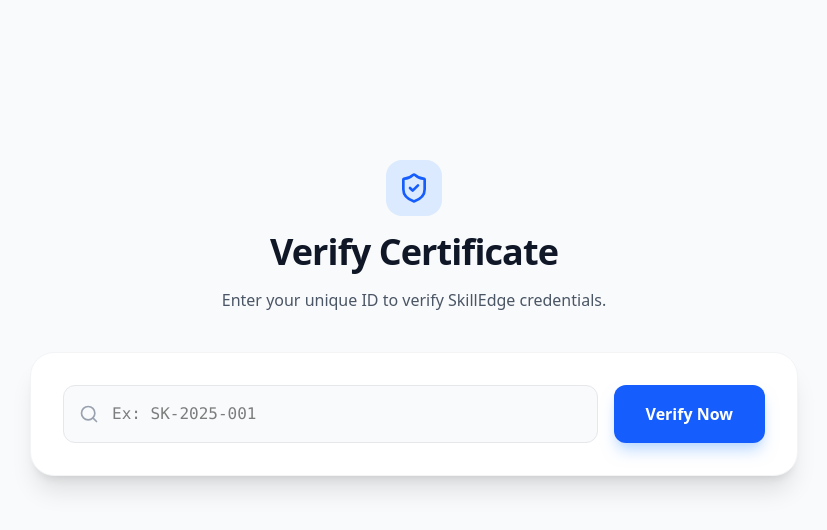
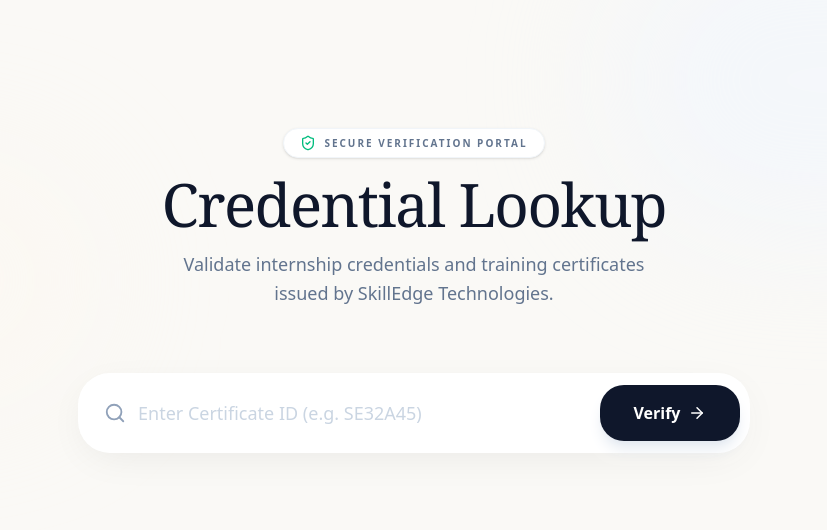
Before and after one commit to ponsankar-R/SET, a Next.js app: page /verify in a window 1280 px wide. Shown: the top 530 px of the page, without its empty margins (226-1053 px from the left). Built offline with nearby package versions, Linux system fonts and the light colour scheme.

Commit message:
verification update

```diff
--- a/app/verify/page.tsx
+++ b/app/verify/page.tsx
@@ -1,123 +1,176 @@
 "use client";
-import React, { useState } from 'react';
-import { Search, CheckCircle, XCircle, Award, ShieldCheck } from 'lucide-react';
-
-// --- HARDCODED DATA ---
-// Add your student records here directly.
-// This prevents "File Not Found" errors during GitHub/Vercel builds.
-const VALID_CERTIFICATES = [
-  {
-    id: "SK-2025-001",
-    name: "John Doe",
-    domain: "Web Development",
-    date: "October 2025",
-    grade: "A+"
-  },
-  {
-    id: "SK-2025-002",
-    name: "Jane Smith",
-    domain: "Python for AI",
-    date: "November 2025",
-    grade: "O"
-  }
-];
+import React, { useState, useEffect } from 'react';
+import { Search, CheckCircle, XCircle, Award, ShieldCheck, Calendar, BookOpen, User, ArrowRight, Loader2 } from 'lucide-react';
 
 interface Certificate {
   id: string;
   name: string;
+  regNo: string;
+  college: string;
   domain: string;
-  date: string;
+  period: string;
+  issueDate: string;
   grade: string;
+  type: string;
 }
 
 export default function VerifyPage() {
   const [certId, setCertId] = useState("");
   const [result, setResult] = useState<Certificate | null>(null);
   const [hasSearched, setHasSearched] = useState(false);
+  const [loading, setLoading] = useState(false);
 
-  const handleVerify = (e: React.FormEvent) => {
+  const handleVerify = async (e: React.FormEvent) => {
     e.preventDefault();
     if (!certId.trim()) return;
 
-    setHasSearched(true);
-    // Searching the hardcoded array
-    const found = VALID_CERTIFICATES.find(
-      c => c.id.toLowerCase() === certId.toLowerCase().trim()
-    );
-    setResult(found || null);
+    setLoading(true);
+    setHasSearched(false);
+
+    try {
+      // Fetching from the /public folder directly
+      const response = await fetch('/certificates.json');
+      if (!response.ok) throw new Error("Database not found");
+
+      const certificateData: Certificate[] = await response.json();
+
+      // Artificial delay to make it feel like a "Secure Search"
+      setTimeout(() => {
+        const found = certificateData.find(
+          (c) => c.id.toLowerCase() === certId.toLowerCase().trim()
+        );
+        setResult(found || null);
+        setLoading(false);
+        setHasSearched(true);
+      }, 800);
+
+    } catch (error) {
+      console.error("Error fetching certificates:", error);
+      setLoading(false);
+    }
   };
 
   return (
-    <div className="min-h-screen bg-gray-50 pt-40 pb-20 px-4">
-      <div className="max-w-3xl mx-auto">
+    <div className="min-h-screen bg-[#faf9f6] text-slate-900 font-sans selection:bg-orange-100">
+      {/* Visual Background Glows */}
+      <div className="fixed inset-0 overflow-hidden pointer-events-none">
+        <div className="absolute -top-[10%] -right-[5%] w-[40%] h-[40%] bg-blue-50/50 rounded-full blur-3xl"></div>
+        <div className="absolute top-[20%] -left-[5%] w-[30%] h-[30%] bg-orange-50/40 rounded-full blur-3xl"></div>
+      </div>
+
+      <div className="relative max-w-4xl mx-auto pt-32 pb-20 px-6">
+
         {/* Header Section */}
-        <div className="text-center mb-10">
-          <div className="inline-flex items-center justify-center p-3 bg-blue-100 text-blue-600 rounded-2xl mb-4">
-            <ShieldCheck size={32} />
+        <div className="text-center mb-16 space-y-4">
+          <div className="inline-flex items-center gap-2 px-4 py-1.5 rounded-full bg-white border border-slate-100 shadow-sm mb-4">
+            <ShieldCheck size={16} className="text-emerald-500" />
+            <span className="text-[10px] font-bold tracking-[0.2em] uppercase text-slate-500">Secure Verification Portal</span>
           </div>
-          <h1 className="text-3xl md:text-4xl font-black text-gray-900 mb-4 tracking-tight">
-            Verify Certificate
-          </h1>
-          <p className="text-gray-600">Enter your unique ID to verify SkillEdge credentials.</p>
+          <h1 className="text-5xl md:text-6xl font-serif tracking-tight text-slate-900">Credential Lookup</h1>
+          <p className="text-slate-500 text-lg max-w-lg mx-auto leading-relaxed">
+            Validate internship credentials and training certificates issued by SkillEdge Technologies.
+          </p>
         </div>
 
-        {/* Search Box */}
-        <div className="bg-white p-6 md:p-8 rounded-3xl shadow-xl border border-gray-100 mb-8">
-          <form onSubmit={handleVerify} className="flex flex-col md:flex-row gap-4">
-            <div className="relative flex-grow">
-              <Search className="absolute left-4 top-1/2 -translate-y-1/2 text-gray-400" size={20} />
+        {/* Search Input Section */}
+        <div className="max-w-2xl mx-auto mb-16">
+          <form onSubmit={handleVerify} className="group relative">
+            <div className={`
+              flex items-center gap-3 p-2 bg-white rounded-[2rem] shadow-[0_10px_40px_-10px_rgba(0,0,0,0.08)]
+              border-2 transition-all duration-300
+              ${loading ? 'border-orange-200' : 'border-transparent group-focus-within:border-slate-200'}
+            `}>
+              <div className="pl-4 text-slate-400">
+                <Search size={22} />
+              </div>
               <input
                 type="text"
-                placeholder="Ex: SK-2025-001"
-                className="w-full pl-12 pr-4 py-4 bg-gray-50 border border-gray-200 rounded-xl focus:ring-2 focus:ring-blue-500 outline-none transition-all font-mono"
+                placeholder="Enter Certificate ID (e.g. SE32A45)"
+                className="flex-grow bg-transparent border-none focus:ring-0 text-lg py-4 placeholder:text-slate-300 font-medium"
                 value={certId}
                 onChange={(e) => setCertId(e.target.value)}
               />
+              <button
+                type="submit"
+                disabled={loading}
+                className="bg-slate-900 text-white px-8 py-4 rounded-[1.5rem] font-bold hover:bg-slate-800 transition-all active:scale-95 flex items-center gap-2 shadow-lg shadow-slate-200 disabled:opacity-50 min-w-[140px] justify-center"
+              >
+                {loading ? <Loader2 className="animate-spin" size={20} /> : 'Verify'}
+                {!loading && <ArrowRight size={18} />}
+              </button>
             </div>
-            <button
-              type="submit"
-              className="px-8 py-4 bg-blue-600 text-white font-bold rounded-xl hover:bg-blue-700 transition-all shadow-lg shadow-blue-200"
-            >
-              Verify Now
-            </button>
           </form>
         </div>
 
-        {/* Result Section */}
+        {/* Dynamic Results Rendering */}
         {hasSearched && (
-          <div className="animate-in fade-in slide-in-from-bottom-4 duration-500">
+          <div className="animate-in fade-in slide-in-from-bottom-8 duration-700">
             {result ? (
-              <div className="bg-white overflow-hidden rounded-3xl shadow-2xl border-2 border-green-100">
-                <div className="bg-green-600 p-4 text-white flex items-center justify-center gap-2">
-                  <CheckCircle size={20} />
-                  <span className="font-bold uppercase tracking-wider text-sm">Valid Credential</span>
+              <div className="bg-white rounded-[3rem] border border-slate-100 shadow-[0_50px_100px_-20px_rgba(0,0,0,0.06)] overflow-hidden">
+
+                {/* Upper Status Bar */}
+                <div className="bg-emerald-500/5 px-8 py-5 border-b border-emerald-100/50 flex items-center justify-between">
+                  <div className="flex items-center gap-3 text-emerald-600">
+                    <div className="w-2.5 h-2.5 rounded-full bg-emerald-500 animate-pulse"></div>
+                    <span className="text-xs font-black uppercase tracking-widest">Valid Credential</span>
+                  </div>
+                  <span className="text-[10px] font-mono bg-white px-3 py-1 rounded-md border border-slate-100 shadow-sm uppercase">Auth_ID: {result.id}</span>
                 </div>
-                <div className="p-8 md:p-12 flex flex-col md:flex-row items-center gap-8">
-                  <div className="w-24 h-24 bg-yellow-50 rounded-full flex items-center justify-center text-yellow-600 border border-yellow-100">
-                    <Award size={48} />
-                  </div>
-                  <div className="flex-grow text-center md:text-left">
-                    <h2 className="text-3xl font-black text-gray-900 mb-1">{result.name}</h2>
-                    <p className="text-blue-600 font-bold mb-4">{result.domain} Intern</p>
 
-                    <div className="grid grid-cols-2 gap-6">
+                <div className="p-10 md:p-16">
+                  <div className="flex flex-col md:flex-row gap-16">
+                    {/* Badge Visual Section */}
+                    <div className="flex flex-col items-center justify-center space-y-6">
+                      <div className="relative group">
+                        <div className="w-40 h-40 rounded-[2.5rem] bg-slate-50 border-2 border-slate-100 flex items-center justify-center text-slate-900 shadow-inner rotate-3 group-hover:rotate-0 transition-transform duration-500">
+                          <Award size={80} strokeWidth={1} />
+                        </div>
+                        <div className="absolute -top-4 -right-4 bg-white p-3 rounded-2xl shadow-xl border border-slate-50">
+                          <CheckCircle size={28} className="text-emerald-500" />
+                        </div>
+                      </div>
+                      <div className="text-center">
+                        <p className="text-[10px] font-bold text-slate-400 uppercase tracking-widest mb-1">Performance Grade</p>
+                        <p className="text-3xl font-serif text-orange-500 font-bold">{result.grade}</p>
+                      </div>
+                    </div>
+
+                    {/* Information Grid Section */}
+                    <div className="flex-grow space-y-10">
                       <div>
-                        <p className="text-gray-400 uppercase font-bold text-[10px]">Issue Date</p>
-                        <p className="text-gray-900 font-semibold">{result.date}</p>
+                        <h2 className="text-5xl font-serif mb-2 tracking-tight text-slate-900">{result.name}</h2>
+                        <div className="flex items-center gap-2 text-slate-400">
+                          <span className="w-10 h-[1px] bg-slate-200"></span>
+                          <span className="text-sm font-bold tracking-widest uppercase">{result.domain} • {result.type} Record</span>
+                        </div>
                       </div>
-                      <div>
-                        <p className="text-gray-400 uppercase font-bold text-[10px]">Grade</p>
-                        <p className="text-gray-900 font-semibold">{result.grade}</p>
+
+                      <div className="grid grid-cols-1 md:grid-cols-2 gap-x-12 gap-y-10">
+                        <ResultField icon={<User />} label="Registration No" value={result.regNo} />
+                        <ResultField icon={<BookOpen />} label="Institution" value={result.college} />
+                        <ResultField icon={<Calendar />} label="Internship Period" value={result.period} />
+                        <ResultField icon={<ShieldCheck />} label="Verified Issue Date" value={result.issueDate} />
+                      </div>
+
+                      <div className="pt-10 border-t border-slate-50 flex items-start gap-4">
+                         <div className="w-1.5 h-1.5 bg-slate-200 rounded-full mt-1.5 shrink-0"></div>
+                        <p className="text-[11px] text-slate-400 leading-relaxed italic">
+                          This is an official digital record hosted by SkillEdge Technologies. This verification confirms that the participant has successfully completed the professional curriculum and evaluation associated with this Certificate ID.
+                        </p>
                       </div>
                     </div>
                   </div>
                 </div>
               </div>
             ) : (
-              <div className="bg-white p-12 rounded-3xl shadow-xl text-center border border-red-100">
-                <XCircle size={48} className="mx-auto text-red-400 mb-4" />
-                <h3 className="text-xl font-bold text-gray-900 mb-2">No Record Found</h3>
-                <p className="text-gray-500">The certificate ID entered does not match our records.</p>
+              <div className="bg-white p-20 rounded-[3rem] shadow-xl text-center border border-red-50 max-w-lg mx-auto">
+                <div className="w-24 h-24 bg-red-50 text-red-400 rounded-[2rem] flex items-center justify-center mx-auto mb-8 -rotate-6">
+                  <XCircle size={48} strokeWidth={1.5} />
+                </div>
+                <h3 className="text-3xl font-serif mb-3 text-slate-900">Verification Failed</h3>
+                <p className="text-slate-500">
+                  The ID <span className="font-mono font-bold text-slate-800 tracking-wider">{certId}</span> was not found in our registry. Please ensure the ID is correct or contact SkillEdge support.
+                </p>
               </div>
             )}
           </div>
@@ -126,3 +179,16 @@
     </div>
   );
 }
+
+// Sub-component for clean, consistent data fields
+function ResultField({ icon, label, value }: { icon: any, label: string, value: string }) {
+  return (
+    <div className="group">
+      <div className="flex items-center gap-2 text-slate-300 mb-2 group-hover:text-orange-400 transition-colors duration-300">
+        {React.cloneElement(icon, { size: 16 })}
+        <span className="text-[9px] font-black uppercase tracking-[0.2em]">{label}</span>
+      </div>
+      <p className="text-lg text-slate-700 font-semibold leading-tight group-hover:text-slate-900 transition-colors">{value}</p>
+    </div>
+  );
+}
--- a/components/Footer.tsx
+++ b/components/Footer.tsx
@@ -1,55 +1,90 @@
-import React from 'react';
+'use client'
+import React, { useState } from 'react';
+import { Mail, Send, Linkedin, Twitter } from 'lucide-react'; // Using Lucide for cleaner icons
 import Link from 'next/link';
 
 const Footer = () => {
+  const [message, setMessage] = useState("");
+
+  const handleEmailRedirect = (e: React.FormEvent) => {
+    e.preventDefault();
+    if (!message.trim()) return;
+
+    // Direct mailto link construction
+    const subject = encodeURIComponent("Inquiry from SkillEdge Website");
+    const body = encodeURIComponent(message);
+    window.location.href = `mailto:skilledgetechnologies@gmail.com?subject=${subject}&body=${body}`;
+  };
+
   return (
     <footer className="bg-gray-900 text-gray-300 py-12 border-t border-gray-800">
       <div className="container mx-auto px-4 md:px-6">
-        <div className="grid md:grid-cols-4 gap-8 mb-8">
-          <div className="col-span-1 md:col-span-2">
+        <div className="grid grid-cols-1 md:grid-cols-4 lg:grid-cols-5 gap-12 mb-12">
+
+          {/* Brand Column */}
+          <div className="md:col-span-2 lg:col-span-2">
             <Link href="/" className="text-2xl font-bold text-white mb-4 block">
               SkillEdge Technologies
             </Link>
-            <p className="max-w-xs text-gray-400 mb-6">
+            <p className="max-w-xs text-gray-400 mb-6 leading-relaxed">
               Empowering the next generation of developers through hands-on learning and real-world experience.
             </p>
             <div className="flex space-x-4">
-              {/* Social placeholders */}
-              <a href="#" className="w-8 h-8 rounded bg-gray-800 flex items-center justify-center hover:bg-blue-600 transition-colors">
-                 <span className="sr-only">LinkedIn</span>
-                 <svg className="w-4 h-4" fill="currentColor" viewBox="0 0 24 24"><path d="M19 0h-14c-2.761 0-5 2.239-5 5v14c0 2.761 2.239 5 5 5h14c2.762 0 5-2.239 5-5v-14c0-2.761-2.238-5-5-5zm-11 19h-3v-11h3v11zm-1.5-12.268c-.966 0-1.75-.79-1.75-1.764s.784-1.764 1.75-1.764 1.75.79 1.75 1.764-.783 1.764-1.75 1.764zm13.5 12.268h-3v-5.604c0-3.368-4-3.113-4 0v5.604h-3v-11h3v1.765c1.396-2.586 7-2.777 7 2.476v6.759z"/></svg>
+              <a href="#" className="w-10 h-10 rounded-xl bg-gray-800 flex items-center justify-center hover:bg-blue-600 hover:text-white transition-all">
+                <Linkedin size={20} />
               </a>
-              <a href="#" className="w-8 h-8 rounded bg-gray-800 flex items-center justify-center hover:bg-blue-400 transition-colors">
-                 <span className="sr-only">Twitter</span>
-                 <svg className="w-4 h-4" fill="currentColor" viewBox="0 0 24 24"><path d="M24 4.557c-.883.392-1.832.656-2.828.775 1.017-.609 1.798-1.574 2.165-2.724-.951.564-2.005.974-3.127 1.195-.897-.957-2.178-1.555-3.594-1.555-3.179 0-5.515 2.966-4.797 6.045-4.091-.205-7.719-2.165-10.148-5.144-1.29 2.213-.669 5.108 1.523 6.574-.806-.026-1.566-.247-2.229-.616-.054 2.281 1.581 4.415 3.949 4.89-.693.188-1.452.232-2.224.084.626 1.956 2.444 3.379 4.6 3.419-2.07 1.623-4.678 2.348-7.29 2.04 2.179 1.397 4.768 2.212 7.548 2.212 9.142 0 14.307-7.721 13.995-14.646.962-.695 1.797-1.562 2.457-2.549z"/></svg>
+              <a href="#" className="w-10 h-10 rounded-xl bg-gray-800 flex items-center justify-center hover:bg-blue-400 hover:text-white transition-all">
+                <Twitter size={20} />
               </a>
             </div>
           </div>
 
+          {/* Links Column 1 */}
           <div>
-            <h4 className="text-white font-semibold mb-4">Quick Links</h4>
-            <ul className="space-y-2">
+            <h4 className="text-white font-semibold mb-6">Quick Links</h4>
+            <ul className="space-y-3">
               <li><Link href="/" className="hover:text-blue-400 transition-colors">Home</Link></li>
               <li><Link href="#why-us" className="hover:text-blue-400 transition-colors">Why Us</Link></li>
               <li><Link href="#domains" className="hover:text-blue-400 transition-colors">Internship Domains</Link></li>
-              <li><Link href="#ambassador" className="hover:text-blue-400 transition-colors">Campus Ambassador</Link></li>
+              <li><Link href="#verify" className="hover:text-blue-400 transition-colors">Verify Certificate</Link></li>
             </ul>
           </div>
 
-          <div>
-            <h4 className="text-white font-semibold mb-4">Legal</h4>
-            <ul className="space-y-2">
-              <li><Link href="#" className="hover:text-blue-400 transition-colors">Privacy Policy</Link></li>
-              <li><Link href="#" className="hover:text-blue-400 transition-colors">Terms of Service</Link></li>
-              <li><Link href="#" className="hover:text-blue-400 transition-colors">Refund Policy</Link></li>
-              <li><Link href="#verify" className="hover:text-blue-400 transition-colors">Verify Certificate</Link></li>
-            </ul>
+          {/* Contact & Message Column */}
+          <div className="md:col-span-2 lg:col-span-2">
+            <h4 className="text-white font-semibold mb-6">Contact Us</h4>
+            <div className="flex items-center gap-3 text-gray-400 mb-6 group cursor-pointer">
+              <div className="w-10 h-10 rounded-full bg-blue-500/10 flex items-center justify-center text-blue-400 group-hover:bg-blue-500 group-hover:text-white transition-all">
+                <Mail size={18} />
+              </div>
+              <span className="font-medium group-hover:text-white transition-colors">skilledgetechnologies@gmail.com</span>
+            </div>
+
+            {/* Direct Email Input Box */}
+            <form onSubmit={handleEmailRedirect} className="relative">
+              <textarea
+                placeholder="Type your message here..."
+                className="w-full bg-gray-800 border border-gray-700 rounded-2xl p-4 pr-16 text-sm text-white focus:ring-2 focus:ring-blue-500 focus:border-transparent outline-none transition-all resize-none h-24"
+                value={message}
+                onChange={(e) => setMessage(e.target.value)}
+              />
+              <button
+                type="submit"
+                className="absolute bottom-4 right-4 p-3 bg-blue-600 text-white rounded-xl hover:bg-blue-500 transition-all shadow-lg active:scale-90"
+                title="Send via Email"
+              >
+                <Send size={18} />
+              </button>
+            </form>
+            <p className="text-[10px] text-gray-500 mt-2 ml-2 italic">
+              * This will open your default email app to send the message.
+            </p>
           </div>
         </div>
 
         <div className="border-t border-gray-800 pt-8 flex flex-col md:flex-row justify-between items-center text-sm text-gray-500">
           <p>&copy; {new Date().getFullYear()} SkillEdge Technologies. All rights reserved.</p>
-          <p>Made for the future builders.</p>
+          <p className="mt-2 md:mt-0 font-medium">Made for the future builders.</p>
         </div>
       </div>
     </footer>
--- /dev/null
+++ b/public/certificates.json
@@ -0,0 +1,68 @@
+[
+    {
+      "id": "SE32A45",
+      "name": "Ponsankar R",
+      "regNo": "922523104104",
+      "college": "V.S.B. Engineering College, Karur",
+      "domain": "Web Development",
+      "period": "23/12/2025 to 12/01/2026",
+      "issueDate": "January 16, 2026",
+      "grade": "A+",
+      "type": "Internship"
+    },
+    {
+      "id": "SE24A97",
+      "name": "Varsha T",
+      "regNo": "922524243236",
+      "college": "V.S.B. Engineering College, Karur",
+      "domain": "Python for AI",
+      "period": "26/12/2025 to 10/01/2026",
+      "issueDate": "January 16, 2026",
+      "grade": "O",
+      "type": "Internship"
+    },
+    {
+        "id": "SE76C66",
+        "name": "Yamuna Devi T",
+        "regNo": "922524243245",
+        "college": "V.S.B. Engineering College, Karur",
+        "domain": "Python for AI",
+        "period": "26/12/2025 to 10/01/2026",
+        "issueDate": "January 16, 2026",
+        "grade": "O",
+        "type": "Internship"
+      },
+      {
+        "id": "SE92A98",
+        "name": "Swetha V",
+        "regNo": "922524243223",
+        "college": "V.S.B. Engineering College, Karur",
+        "domain": "Python for AI",
+        "period": "26/12/2025 to 10/01/2026",
+        "issueDate": "January 16, 2026",
+        "grade": "O",
+        "type": "Internship"
+      },
+      {
+        "id": "SE76N29",
+        "name": "Kavinkumar S",
+        "regNo": "922523104078",
+        "college": "V.S.B. Engineering College, Karur",
+        "domain": "Python for AI",
+        "period": "26/12/2025 to 10/01/2026",
+        "issueDate": "January 16, 2026",
+        "grade": "O",
+        "type": "Internship"
+      },
+      {
+        "id": "",
+        "name": "",
+        "regNo": "9225",
+        "college": "V.S.B. Engineering College, Karur",
+        "domain": "Python for AI",
+        "period": "26/12/2025 to 10/01/2026",
+        "issueDate": "January 16, 2026",
+        "grade": "O",
+        "type": "Internship"
+      }
+  ]
```
